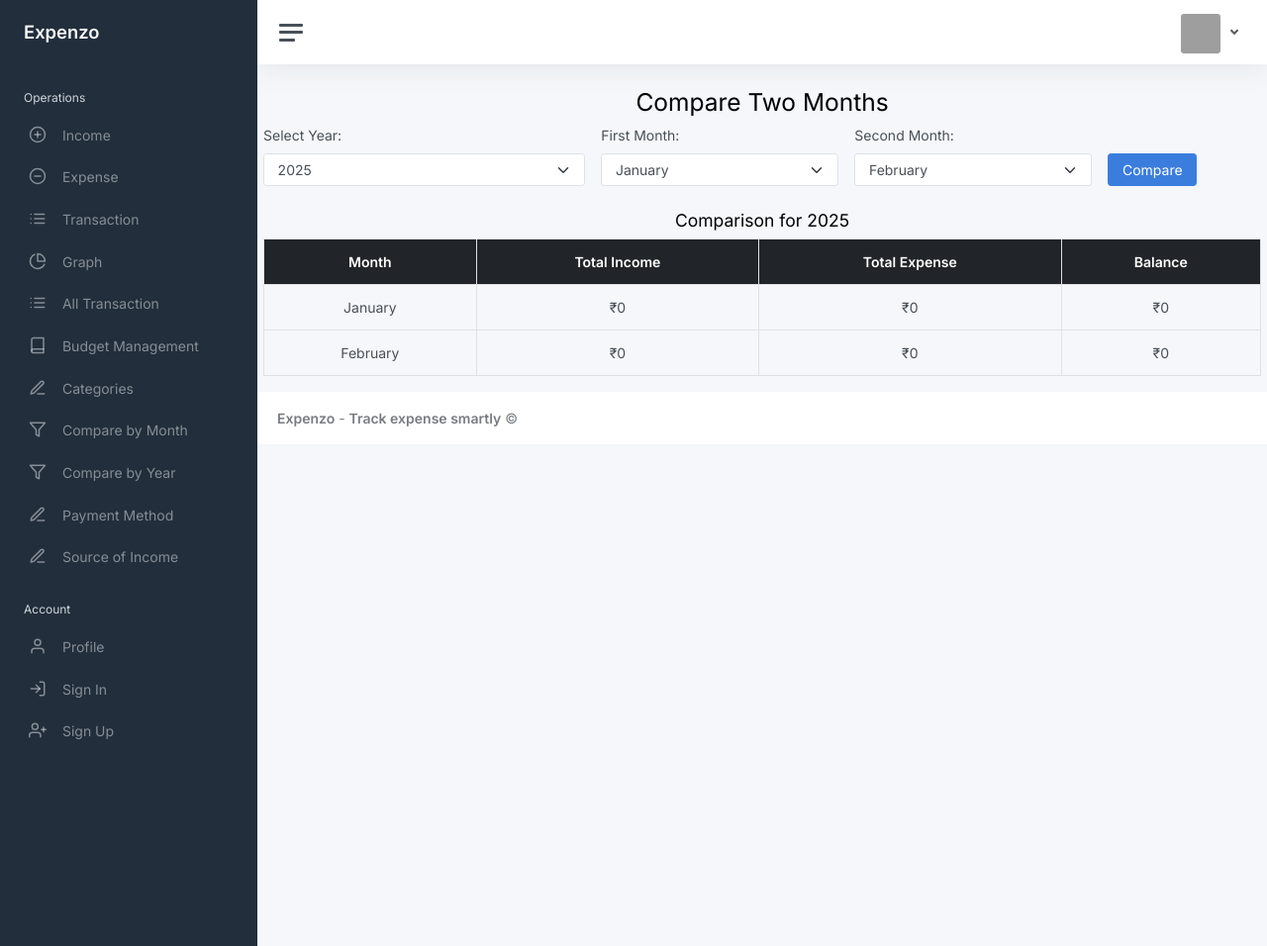
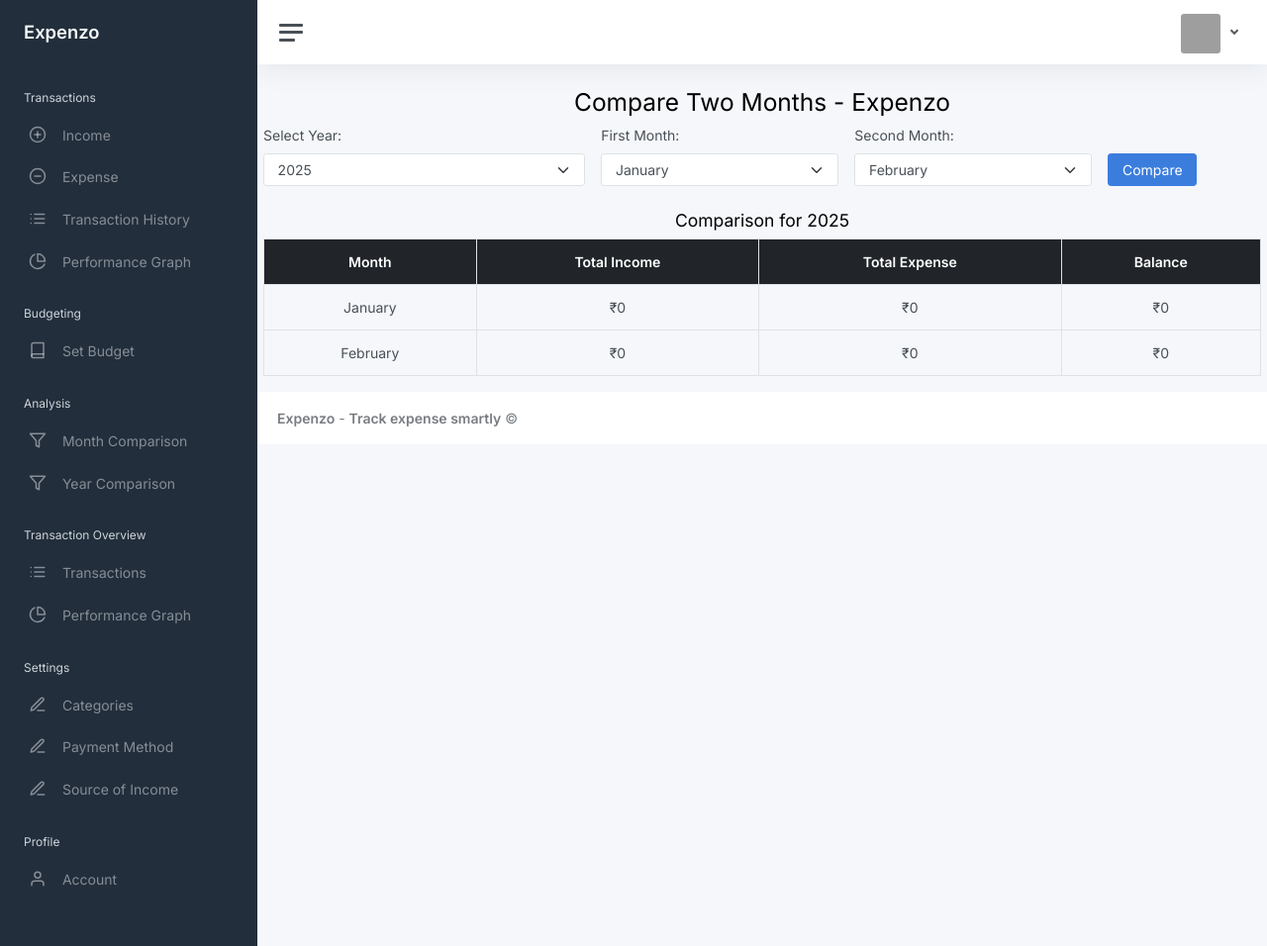
Before and after one commit to shyamsndr/SmartExpenseTracker, a Django app: page /compare-months/ in a window 1280 px wide. Shown: the whole page at 99% size. Run offline with Django 5.2, Linux system fonts and the light colour scheme; some libraries are stand-ins or nearby versions; grey boxes are pictures that could not be loaded.

Commit message:
Nav Bar corrected, Month Transaction repaired

```diff
--- a/smart_expense_tracker/templates/base.html
+++ b/smart_expense_tracker/templates/base.html
@@ -30,7 +30,7 @@
 
 				<ul class="sidebar-nav">
 					<li class="sidebar-header">
-						Operations
+						Transactions
 					</li>
 
 					<li class="sidebar-item">
@@ -47,45 +47,63 @@
 
 					<li class="sidebar-item">
 						<a class="sidebar-link" href="{% url 'current_month_transactions' %}">
-              <i class="align-middle" data-feather="list"></i> <span class="align-middle">Transaction</span>
+              <i class="align-middle" data-feather="list"></i> <span class="align-middle">Transaction History</span>
+            </a>
+					</li>
+
+					<li class="sidebar-item">
+						<a class="sidebar-link" href="{% url 'current_month_graph' %}">
+              <i class="align-middle" data-feather="pie-chart"></i> <span class="align-middle">Performance Graph</span>
+            </a>
+					</li>
+
+					<li class="sidebar-item">
+						<li class="sidebar-header">Budgeting</li>
+
+					<li class="sidebar-item">
+						<a class="sidebar-link" href="{% url 'budget_management' %}">
+              <i class="align-middle" data-feather="book"></i> <span class="align-middle">Set Budget</span>
+            </a>
+					</li>
+
+					<li class="sidebar-item">
+						<li class="sidebar-header">Analysis</li>
+
+					<li class="sidebar-item">
+						<a class="sidebar-link" href="{% url 'compare_months' %}">
+						  <i class="align-middle" data-feather="filter"></i> <span class="align-middle">Month Comparison</span>
+						</a>
+					  </li>
+
+					  <li class="sidebar-item">
+						<a class="sidebar-link" href="{% url 'compare_years' %}">
+						  <i class="align-middle" data-feather="filter"></i> <span class="align-middle">Year Comparison</span>
+						</a>
+					  </li>
+
+					  <li class="sidebar-item">
+						<li class="sidebar-header">Transaction Overview</li>
+
+					<li class="sidebar-item">
+						<a class="sidebar-link" href="{% url 'transactions' %}">
+              <i class="align-middle" data-feather="list"></i> <span class="align-middle">Transactions</span>
             </a>
 					</li>
 
 					<li class="sidebar-item">
 						<a class="sidebar-link" href="{% url 'graph' %}">
-              <i class="align-middle" data-feather="pie-chart"></i> <span class="align-middle">Graph</span>
+              <i class="align-middle" data-feather="pie-chart"></i> <span class="align-middle">Performance Graph</span>
             </a>
 					</li>
 
 					<li class="sidebar-item">
-						<a class="sidebar-link" href="{% url 'transactions' %}">
-              <i class="align-middle" data-feather="list"></i> <span class="align-middle">All Transaction</span>
-            </a>
-					</li>
-
-					<li class="sidebar-item">
-						<a class="sidebar-link" href="{% url 'budget_management' %}">
-              <i class="align-middle" data-feather="book"></i> <span class="align-middle">Budget Management</span>
-            </a>
-					</li>
+						<li class="sidebar-header">Settings</li>
 
 					<li class="sidebar-item">
 						<a class="sidebar-link" href="{% url 'manage_categories' %}">
               <i class="align-middle" data-feather="edit-3"></i> <span class="align-middle">Categories</span>
             </a>
 					</li>
-
-					<li class="sidebar-item">
-						<a class="sidebar-link" href="{% url 'compare_months' %}">
-						  <i class="align-middle" data-feather="filter"></i> <span class="align-middle">Compare by Month</span>
-						</a>
-					  </li>
-
-					  <li class="sidebar-item">
-						<a class="sidebar-link" href="{% url 'compare_years' %}">
-						  <i class="align-middle" data-feather="filter"></i> <span class="align-middle">Compare by Year</span>
-						</a>
-					  </li>
 
 					<li class="sidebar-item">
 						<a class="sidebar-link" href="{% url 'manage_payment_methods' %}">
@@ -100,21 +118,9 @@
 					</li>
 
 					<li class="sidebar-item">
-						<li class="sidebar-header">Account</li>
+						<li class="sidebar-header">Profile</li>
 						<a class="sidebar-link" href="{% url 'profile' %}">
-              <i class="align-middle" data-feather="user"></i> <span class="align-middle">Profile</span>
-            </a>
-					</li>
-
-					<li class="sidebar-item">
-						<a class="sidebar-link" href="{% url 'login' %}">
-              <i class="align-middle" data-feather="log-in"></i> <span class="align-middle">Sign In</span>
-            </a>
-					</li>
-
-					<li class="sidebar-item">
-						<a class="sidebar-link" href="{% url 'register' %}">
-              <i class="align-middle" data-feather="user-plus"></i> <span class="align-middle">Sign Up</span>
+              <i class="align-middle" data-feather="user"></i> <span class="align-middle">Account</span>
             </a>
 					</li>
 				</ul>
--- a/smart_expense_tracker/templates/budget_management.html
+++ b/smart_expense_tracker/templates/budget_management.html
@@ -1,6 +1,6 @@
 {% extends 'base.html' %}
 
-{% block title %}Budget Management{% endblock %}
+{% block title %}Budget Management - Expenzo{% endblock %}
 
 {% block content %}
 <div class="container mt-4">
--- a/smart_expense_tracker/templates/change_password.html
+++ b/smart_expense_tracker/templates/change_password.html
@@ -1,7 +1,7 @@
 {% extends 'base.html' %}
 {% load static %}
 
-{% block title %}Expenzo - Change Password{% endblock %}
+{% block title %}Change Password - Expenzo{% endblock %}
 
 {% block content %}
 <main class="content">
--- a/smart_expense_tracker/templates/compare_months.html
+++ b/smart_expense_tracker/templates/compare_months.html
@@ -2,7 +2,7 @@
 
 {% block content %}
 <div class="container mt-4">
-    <h2 class="text-center">Compare Two Months</h2>
+    <h2 class="text-center">Compare Two Months - Expenzo</h2>
 
     <form method="GET" class="row g-3">
         <div class="col-md-4">
--- a/smart_expense_tracker/templates/compare_years.html
+++ b/smart_expense_tracker/templates/compare_years.html
@@ -2,7 +2,7 @@
 
 {% block content %}
 <div class="container mt-4">
-    <h2 class="text-center">Compare Two Years</h2>
+    <h2 class="text-center">Compare Two Years - Expenzo</h2>
 
     <form method="GET" class="row g-3">
         <div class="col-md-6">
--- a/smart_expense_tracker/templates/current_month_transactions.html
+++ b/smart_expense_tracker/templates/current_month_transactions.html
@@ -42,7 +42,8 @@
                     <td>{{ transaction.date }}</td>
                     <td>{{ transaction.time }}</td>
                     <td>{{ transaction.description }}</td>
-                    <td>{{ transaction.payment_method }}</td>
+                    <td>{{ transaction.payment_method.name }}</td>
+
                     <td class="text-success">
                         {% if transaction.amount > 0 %}{{ transaction.amount }}{% endif %}
                     </td>
--- a/smart_expense_tracker/templates/expense.html
+++ b/smart_expense_tracker/templates/expense.html
@@ -1,6 +1,6 @@
 {% extends 'base.html' %}
 
-{% block title %}Expenzo - Add Expense{% endblock %}
+{% block title %}Add Expense - Expenzo{% endblock %}
 
 {% block content %}
 <div class="container mt-4">
--- a/smart_expense_tracker/templates/graph.html
+++ b/smart_expense_tracker/templates/graph.html
@@ -1,6 +1,6 @@
 {% extends 'base.html' %}
 
-{% block title %}All Transaction Graph - Expensolite{% endblock %}
+{% block title %}All Transaction Graph - Expenzo{% endblock %}
 
 {% block content %}
 <main class="content">
--- a/smart_expense_tracker/templates/index.html
+++ b/smart_expense_tracker/templates/index.html
@@ -1,6 +1,6 @@
 {% extends 'base.html' %}
 
-{% block title %}Expenzo - Add Income{% endblock %}
+{% block title %}Add Income - Expenzo{% endblock %}
 
 {% block content %}
 <div class="container mt-4">
--- a/smart_expense_tracker/templates/manage_categories.html
+++ b/smart_expense_tracker/templates/manage_categories.html
@@ -1,6 +1,6 @@
 {% extends 'base.html' %}
 
-{% block title %}Manage Categories{% endblock %}
+{% block title %}Manage Categories - Expenzo{% endblock %}
 
 {% block content %}
 <div class="container mt-4">
--- a/smart_expense_tracker/templates/manage_payment_methods.html
+++ b/smart_expense_tracker/templates/manage_payment_methods.html
@@ -1,6 +1,6 @@
 {% extends 'base.html' %}
 
-{% block title %}Manage Payment Methods{% endblock %}
+{% block title %}Manage Payment Methods - Expenzo{% endblock %}
 
 {% block content %}
 <div class="container mt-4">
--- a/smart_expense_tracker/templates/manage_source_of_income.html
+++ b/smart_expense_tracker/templates/manage_source_of_income.html
@@ -1,6 +1,6 @@
 {% extends 'base.html' %}
 
-{% block title %}Manage Sources of Income{% endblock %}
+{% block title %}Manage Sources of Income - Expenzo{% endblock %}
 
 {% block content %}
 <div class="container mt-4">
--- a/smart_expense_tracker/templates/profile.html
+++ b/smart_expense_tracker/templates/profile.html
@@ -1,7 +1,7 @@
 {% extends 'base.html' %}
 {% load static %}
 
-{% block title %}Expenzo - Profile{% endblock %}
+{% block title %}Profile - Expenzo{% endblock %}
 
 {% block content %}
 <main class="content">
```
